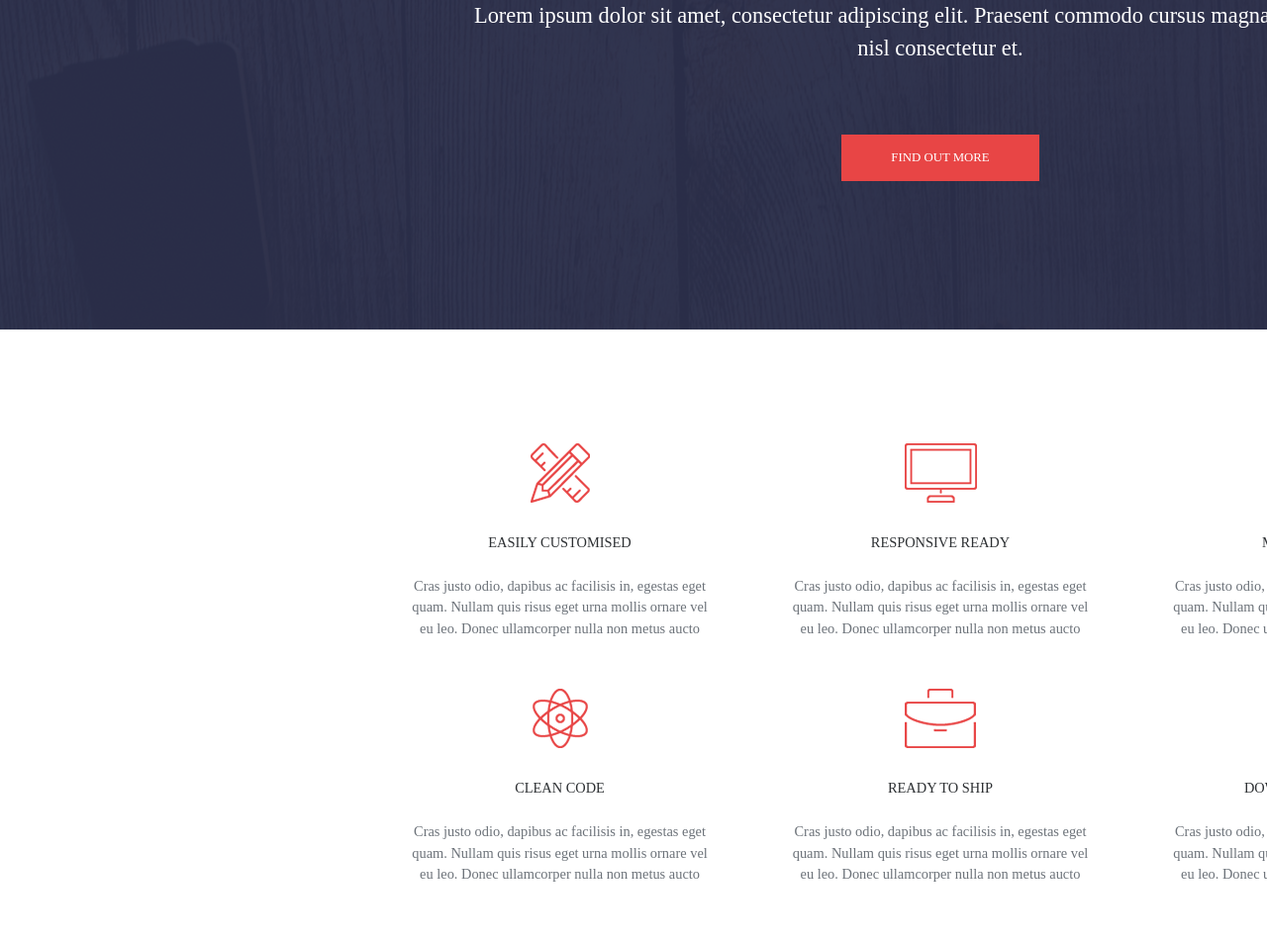
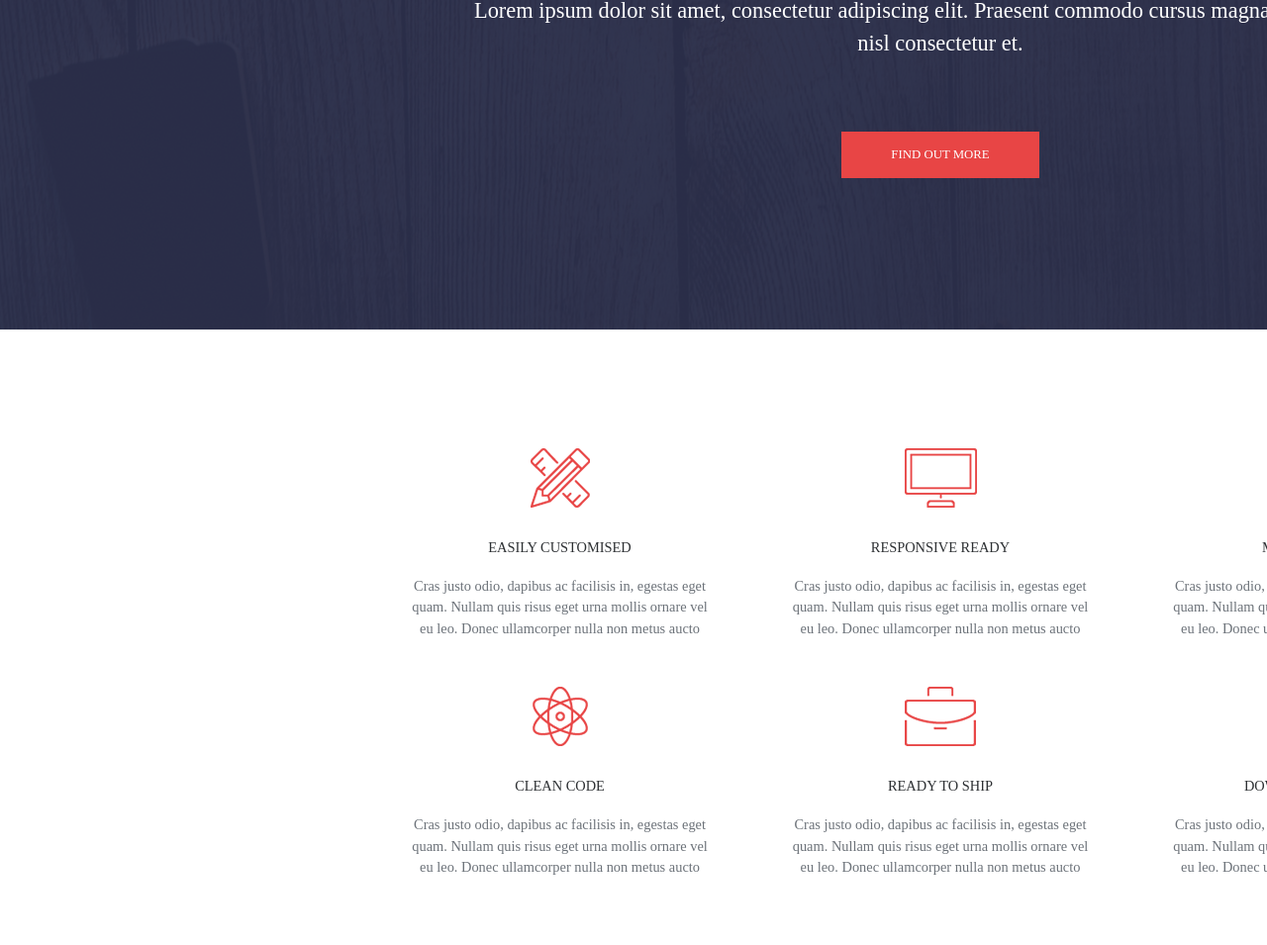
Before and after one commit to Tatsiana-Vaitovich/ActiveBox, a plain HTML site: page activebox.html in a window 1280 px wide. Shown: the part 417-1372 px from the top of the page at 99% size. Drawn offline with Linux system fonts and the light colour scheme; a web font is replaced by a local one.

Commit message:
reformed block features

```diff
--- a/css/activeBox.css
+++ b/css/activeBox.css
@@ -147,7 +147,7 @@
 }
 
 .masthead__info {
-  margin: 30px 0 0 0;
+  margin: 25px 0 0 0;
   font-size: 1.4em;
   line-height: 150%;
   font-family: "Raleway Regular";
@@ -156,7 +156,7 @@
 }
 
 .masthead__btn {
-  margin: 70px auto 0 auto;
+  margin: 72px auto 0 auto;
 }
 
 /*features
@@ -170,12 +170,11 @@
   width: 57%;  /*1080px*/
   margin-right: auto;
   margin-left: auto;
-  padding: 65px 0 90px 0;
+  padding: 120px 0 97px 0;
 }
 
 .feature {
   width: 29%;  /*300px*/
-  margin-top: 50px;
 }
 
 .feature::before {
@@ -185,17 +184,9 @@
   margin: auto;
 }
 
-.feature--customised {
-  margin-right: 6.5%;
-}
-
 .feature--customised::before {
   width: 60px;
   background: url("../img/feature1.png") no-repeat;
-}
-
-.feature--responsive {
-  margin-right: 6.5%;
 }
 
 .feature--responsive::before {
@@ -211,16 +202,19 @@
 .feature--code::before {
   width: 56px;
   height: 60px;
+  margin-top: 48px;
   background: url("../img/feature4.png") no-repeat;
 }
 
 .feature--ready::before {
   width: 72px;
+  margin-top: 48px;
   background: url("../img/feature5.png") no-repeat;
 }
 
 .feature--download::before {
   width: 79px;
+  margin-top: 48px;
   background: url("../img/feature6.png") no-repeat;
 }
 
@@ -246,7 +240,7 @@
 }
 
 .info-text {
-  margin: 25px 0 0 0;
+  margin: 20px 0 0 0;
   font-size: 0.9em;
   line-height: 150%;
   font-family: "Raleway Regular";
@@ -267,7 +261,7 @@
   z-index: 0;
   display: block;
   margin: 1px 1px 0 0;  /*для border*/
-  height: 349px; /*350 c вычетом border-top*/
+  min-height: 349px; /*350 c вычетом border-top*/
   border-right: 1px solid #ffffff;
   border-top: 1px solid #ffffff;
   text-decoration: none;
```
